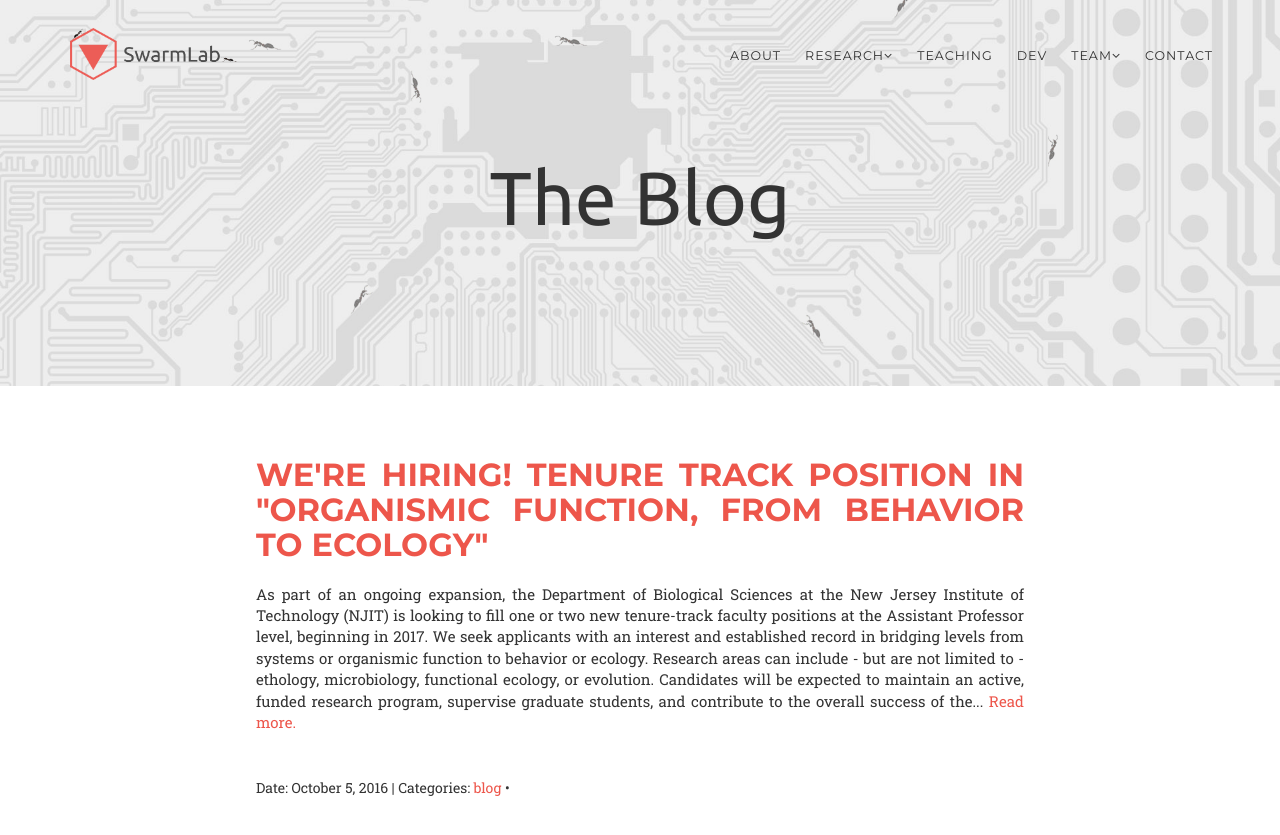
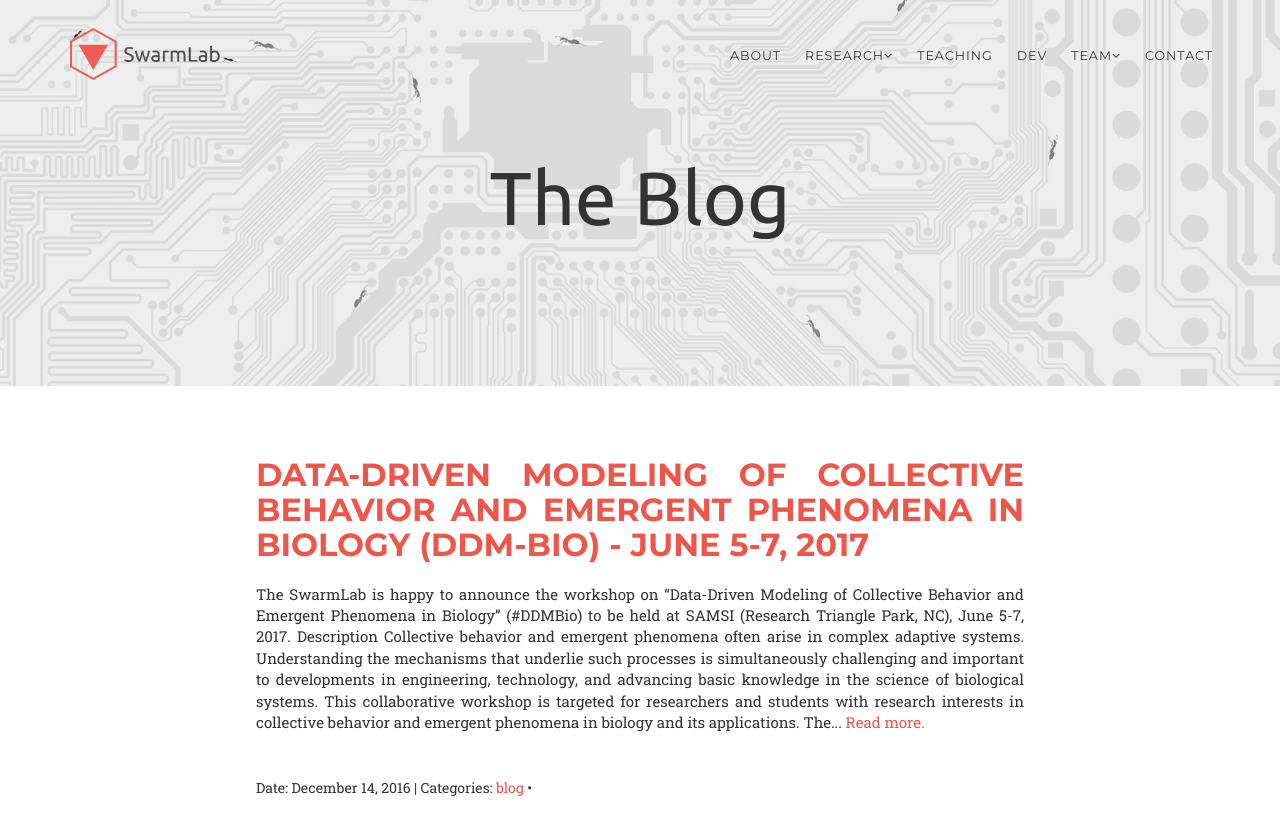
Before and after one commit to swarm-lab/swarm-lab.github.io.jekyll, a Jekyll site: the page built from blog/index.html, in a window 1280 px wide and 900 px high. Shown: the top 835 px of the window. Built offline with Jekyll 4.4.1, drawn with Linux system fonts in a browser that asks for light colours; nearby versions of some CDN libraries; some web fonts are replaced.

Commit message:
Adds DDMBio post.

```diff
--- a/_config.yml
+++ b/_config.yml
@@ -88,6 +88,10 @@ people:
     - title: linkedin
       url: https://www.linkedin.com/pub/maggie-wisniewska/44/858/515
 
+- name: Prit Zaveri
+  pic: prit
+  position: Master Student
+
 - name: Noelle Batista
   pic: default
   position: Undergraduate Student
@@ -112,6 +116,10 @@ people:
   pic: default
   position: Undergraduate Student
 
+- name: Eleni-Anna Korakas
+  pic: default
+  position: Undergraduate Student
+
 - name: Jianna Kurian
   pic: default
   position: Undergraduate Student, Lab Assistant
@@ -122,6 +130,10 @@ people:
 
 - name: Wajihah Memon
   pic: wajihah
+  position: Undergraduate Student
+
+- name: Amisha Naik
+  pic: amisha
   position: Undergraduate Student
 
 - name: Shrina Patel
@@ -186,10 +198,6 @@ people_old:
 
 - name: Oswaldo Gil
   pic: oswaldo
-  position: Master Student
-
-- name: Prit Zaveri
-  pic: prit
   position: Master Student
 
 - name: Hala Abbas
--- a/_layouts/shiny.html
+++ b/_layouts/shiny.html
@@ -5,7 +5,7 @@
 
 <body style="margin:0px;padding:0px;overflow:hidden">
 
-<iframe src="{{ page.address }}" frameborder="0" style="overflow:hidden;overflow-x:hidden;overflow-y:hidden;height:100%;width:100%;position:absolute;top:0px;left:0px;right:0px;bottom:0px" height="100%" width="100%"></iframe>
+<iframe src="{{ page.address }}" frameborder="0" style="overflow:hidden;overflow-x:hidden;overflow-y:hidden;height:100%;width:100%;position:absolute;top:0px;left:0px;right:0px;bottom:0px;" height="100%" width="100%"></iframe>
 
 </body>
 </html>
--- /dev/null
+++ b/_posts/2016-12-14-DDM-Bio.md
@@ -0,0 +1,41 @@
+---
+title: Data-Driven Modeling of Collective Behavior and Emergent Phenomena in Biology (DDM-Bio) - June 5-7, 2017
+date: 2016-12-14
+author: Simon Garnier
+layout: post
+type: post
+category:
+    - blog
+published: true
+
+---
+
+**The SwarmLab is happy to announce the workshop on "Data-Driven Modeling of Collective Behavior and Emergent Phenomena in Biology" ([#DDMBio](https://twitter.com/search?q=%23DDMBio&src=typd)) to be held at [SAMSI](https://www.samsi.info/) (Research Triangle Park, NC), June 5-7, 2017.**
+
+---
+
+#### Description
+
+Collective behavior and emergent phenomena often arise in complex adaptive systems. Understanding the mechanisms that underlie such processes is simultaneously challenging and important to developments in engineering, technology, and advancing basic knowledge in the science of biological systems.
+
+This collaborative workshop is targeted for researchers and students with research interests in collective behavior and emergent phenomena in biology and its applications. The participants will be organized into interdisciplinary teams according to their interests and complementary skills. Each team will be tasked with exploring, analyzing and modeling original data sets provided by biologist attendees. The event will be similar in spirit to a hackathon in computer science, with the goal of finding new ways to understand the provided biological data.
+
+We emphasize that the workshop is meant to involve active participation with attendees working together across disciplines to solve problems in current research. In addition, regular debriefing sessions will be organized throughout the 3 days of the workshop in order for each team to provide updates to and receive feedback from the rest of the participants on their progress.
+
+**Organizing Committee:**
+
+1. [Simon Garnier](http://theswarmlab.com/), Dept. of Biological Sciences, New Jersey Institute of Technology
+
+2. [Jason M. Graham](https://sites.google.com/site/jasonmgrahamus/), Dept. of Mathematics, University of Scranton**
+
+---
+
+#### Application information
+
+<a href="https://duke.qualtrics.com/SE/?SID=SV_eyaNrivpvY48fv7" target="_blank" class="btn btn-info" role="button">Apply Here</a>
+
+**Application Deadline is April 17, 2017.**
+
+The workshop will be limited to about 40 participants and funding support priority will be given to U.S. based researchers.
+
+Questions: [ddm-bio@samsi.info](ddm-bio@samsi.info)
```
Also changed, not shown: shiny/opinion_dynamics.md (+1 -1 lines), img/logos/swarmlab_simple.png (added), img/team/amisha.jpg (added).
